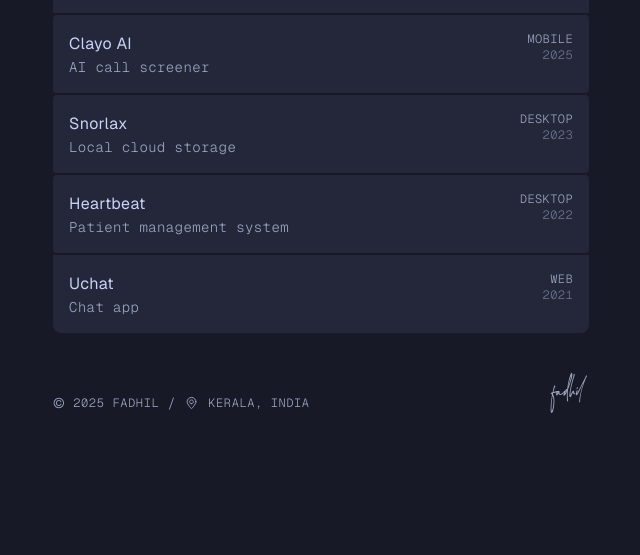
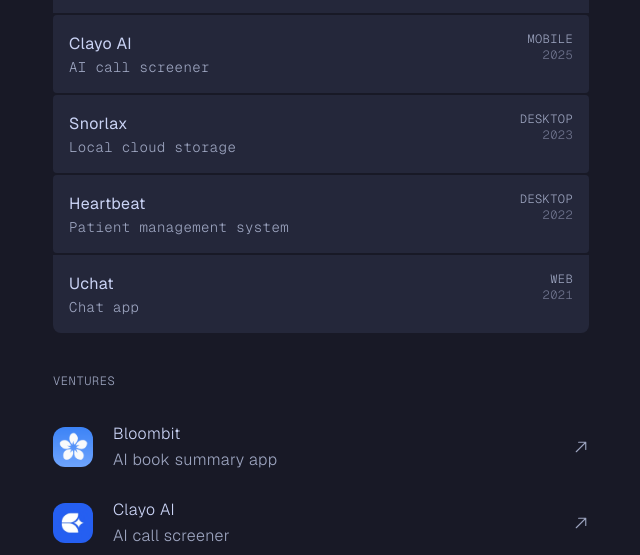
Before and after one commit to fadhilsaheer/fadhilsaheer.github.io, an Astro site: page / in a window 1280 px wide. Shown: the part 1104-1659 px from the top of the page, without its empty margins (319-959 px from the left). Before the commit the page ends 1557 px from the top, so only its background shows below. Built offline with nearby package versions, Linux system fonts and the light colour scheme; Astro itself is replaced by a stand-in of ours.

Commit message:
ventures

```diff
--- /dev/null
+++ b/src/components/VentureCard.astro
@@ -0,0 +1,41 @@
+---
+interface Props {
+  name: string;
+  description: string;
+  url: string;
+  logo: string;
+  logoAlt?: string;
+}
+
+const { name, description, url, logo, logoAlt = name } = Astro.props;
+---
+
+<a
+  href={url}
+  target="_blank"
+  class="w-full flex flex-col items-center group hover:bg-macchiato-mantle py-3"
+>
+  <div class="container flex items-center justify-between">
+    <div class="flex items-center gap-5">
+      <img src={logo} alt={logoAlt} class="rounded-xl size-10" />
+      <div class="font-light">
+        <h3>{name}</h3>
+        <p class="text-macchiato-subtext-0">{description}</p>
+      </div>
+    </div>
+
+    <svg
+      viewBox="0 0 20 21"
+      fill="none"
+      xmlns="http://www.w3.org/2000/svg"
+      class="size-4 text-macchiato-subtext-0 transition-all duration-300 ease-in-out group-hover:-translate-y-1"
+    >
+      <path
+        d="M3.75 16.75L16.25 4.25M16.25 4.25H6.875M16.25 4.25V13.625"
+        stroke="currentColor"
+        stroke-width="1.45833"
+        stroke-linecap="round"
+        stroke-linejoin="round"></path>
+    </svg>
+  </div>
+</a>
--- /dev/null
+++ b/src/components/Ventures.astro
@@ -0,0 +1,36 @@
+---
+import VentureCard from "./VentureCard.astro";
+---
+
+<section class="w-full flex flex-col items-center">
+  <div class="container">
+    <h3
+      class="font-geist-mono font-light text-macchiato-subtext-0 text-xs tracking-wider"
+    >
+      VENTURES
+    </h3>
+  </div>
+
+  <div class="w-full mt-5">
+    <VentureCard
+      name="Bloombit"
+      description="AI book summary app"
+      url="https://getbloombit.com"
+      logo="/venture/bloombit.png"
+    />
+
+    <VentureCard
+      name="Clayo AI"
+      description="AI call screener"
+      url="https://clayo.ai"
+      logo="/venture/clayo.png"
+    />
+
+    <VentureCard
+      name="Hyfic"
+      description="Software agency"
+      url="https://hyfic.github.io"
+      logo="/venture/hyfic.png"
+    />
+  </div>
+</section>
--- a/src/pages/index.astro
+++ b/src/pages/index.astro
@@ -6,6 +6,7 @@
 import Experience from "../components/Experience.astro";
 import Footer from "../components/Footer.astro";
 import Projects from "../components/Projects.astro";
+import Ventures from "../components/Ventures.astro";
 ---
 
 <html lang="en">
@@ -69,6 +70,7 @@
       <About />
       <Experience />
       <Projects />
+      <Ventures />
       <Footer />
     </main>
   </body>
```
Also changed, not shown: public/venture/bloombit.png (added), public/venture/clayo.png (added), public/venture/hyfic.png (added).
